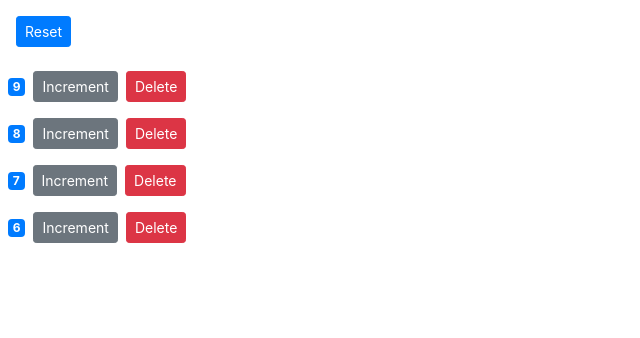
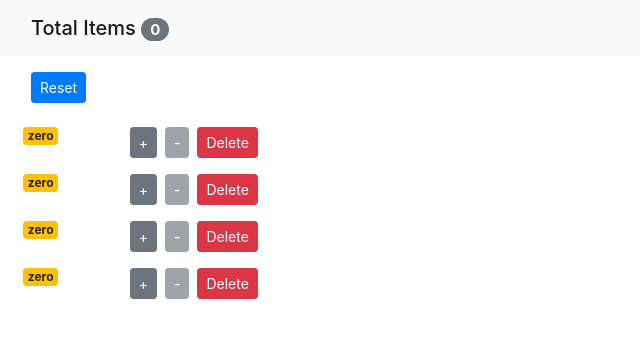
Before and after one commit to dinesh1101/DemoReact, a React (Create React App) app: page / in a window 1280 px wide. Shown: the top 338 px of the page, without its empty margins (0-640 px from the left). Built offline with nearby package versions, Linux system fonts and the light colour scheme.

Commit message:
cart completed

```diff
--- a/package.json
+++ b/package.json
@@ -8,7 +8,7 @@
   ],
   "main": "src/index.js",
   "dependencies": {
-    "bootstrap": "4.6.0",
+    "bootstrap": "4.1.0",
     "react": "17.0.2",
     "react-bootstrap": "1.6.0",
     "react-dom": "17.0.2",
--- /dev/null
+++ b/src/App.js
@@ -0,0 +1,63 @@
+import React, { Component } from "react";
+import NavBar from "./components/navbar";
+//import "./App.css";
+import Counters from "./components/counters";
+
+class App extends Component {
+  state = {
+    counters: [
+      { id: 1, value: 0 },
+      { id: 2, value: 0 },
+      { id: 3, value: 0 },
+      { id: 4, value: 0 }
+    ]
+  };
+  handleIncrement = (counter) => {
+    const counters = [...this.state.counters];
+    const index = counters.indexOf(counter);
+    //console.log(index);
+    //counters[index] = { ...counter };
+    counters[index].value++;
+    this.setState({ counters });
+  };
+  handleDecrement = (counter) => {
+    const counters = [...this.state.counters];
+    const index = counters.indexOf(counter);
+    counters[index].value--;
+    this.setState({ counters });
+  };
+  handleDelete = (counterid) => {
+    const counters = this.state.counters.filter((c) => c.id !== counterid);
+    // this.setState({ counters: counters });
+    this.setState({ counters });
+  };
+
+  handleReset = () => {
+    const counters = this.state.counters.map((c) => {
+      c.value = 0;
+      return c;
+    });
+    this.setState({ counters });
+  };
+
+  render() {
+    return (
+      <React.Fragment>
+        <NavBar
+          totalCounters={this.state.counters.filter((c) => c.value > 0).length}
+        />
+        <main>
+          <Counters
+            counters={this.state.counters}
+            onDelete={this.handleDelete}
+            onIncrement={this.handleIncrement}
+            onDecrement={this.handleDecrement}
+            onReset={this.handleReset}
+          />
+        </main>
+      </React.Fragment>
+    );
+  }
+}
+
+export default App;
--- a/src/components/counter.jsx
+++ b/src/components/counter.jsx
@@ -1,24 +1,38 @@
 import React, { Component } from "react";
+
 //import counters from './counters';
 class Counter extends Component {
   render() {
     console.log("props id is", this.props.counter.id);
     return (
-      <div>
+      <div className="row">
+        <div className="col-1">
           <span className={this.getBadge()}>{this.formatCount()}</span>
+        </div>
+
+        <div className="col">
           <button
             onClick={() => this.props.onIncrement(this.props.counter)}
-          className="btn btn-secondary btn-sm"
+            className="btn btn-secondary btn-sm m-2"
           >
-          Increment
+            +
           </button>
 
           <button
-          className="btn btn-danger btn-sm m-2"
+            onClick={() => this.props.onDecrement(this.props.counter)}
+            className="btn btn-secondary btn-sm "
+            disabled={this.props.counter.value === 0 ? "diabled" : ""}
+          >
+            -
+          </button>
+
+          <button
+            className="btn btn-danger btn-sm m-2 "
             onClick={() => this.props.onDelete(this.props.counter.id)}
           >
             Delete
           </button>
+        </div>
       </div>
     );
   }
--- a/src/components/counters.jsx
+++ b/src/components/counters.jsx
@@ -2,53 +2,27 @@
 import Counter from "./counter";
 
 class Counters extends Component {
-  state = {
-    counters: [
-      { id: 1, value: 9 },
-      { id: 2, value: 8 },
-      { id: 3, value: 7 },
-      { id: 4, value: 6 }
-    ]
-  };
-  handleIncrement = (counter) => {
-    const counters = [...this.state.counters];
-    const index = counters.indexOf(counter);
-    //console.log(index);
-    //counters[index] = { ...counter };
-    counters[index].value++;
-    this.setState({ counters });
-  };
-
-  handleDelete = (counterid) => {
-    const counters = this.state.counters.filter((c) => c.id !== counterid);
-    // this.setState({ counters: counters });
-    this.setState({ counters });
-  };
-
-  handleReset = () => {
-    const counters = this.state.counters.map((c) => {
-      c.value = 0;
-      return c;
-    });
-    this.setState({ counters });
-  };
-
   render() {
+    const {
+      counters,
+      onDelete,
+      onDecrement,
+      onIncrement,
+      onReset
+    } = this.props;
     return (
-      <div>
-        <button
-          className="btn btn-primary btn-sm m-3"
-          onClick={this.handleReset}
-        >
+      <div class="container-fluid">
+        <button className="btn btn-primary btn-sm m-3" onClick={onReset}>
           Reset
         </button>
 
-        {this.state.counters.map((counter) => (
+        {counters.map((counter) => (
           <Counter
+            counter={counter}
             key={counter.id} //value={counter.value}  // id={counter.id} *using count object to simplify code
-            counter={counter}
-            onDelete={this.handleDelete}
-            onIncrement={this.handleIncrement}
+            onDelete={onDelete}
+            onIncrement={onIncrement}
+            onDecrement={onDecrement}
           />
         ))}
       </div>
--- /dev/null
+++ b/src/components/navbar.jsx
@@ -0,0 +1,18 @@
+import React, { Component } from "react";
+
+const NavBar = ({ totalCounters }) => {
+  return (
+    <nav class="navbar navbar-light bg-light">
+      <div class="container-fluid">
+        <span class="navbar-brand mb-0 h1">
+          Total Items{" "}
+          <span className="badge badge-pill badge-secondary ">
+            {totalCounters}
+          </span>
+        </span>
+      </div>
+    </nav>
+  );
+};
+
+export default NavBar;
--- a/src/index.js
+++ b/src/index.js
@@ -2,14 +2,14 @@
 import ReactDOM from "react-dom";
 //import { Button } from "react-bootstrap";
 
-//import App from "./App";
+import App from "./App";
 import "bootstrap/dist/css/bootstrap.css";
 import Counters from "./components/counters";
 
 const rootElement = document.getElementById("root");
 ReactDOM.render(
   <StrictMode>
-    <Counters />
+    <App />
   </StrictMode>,
   rootElement
 );
```
Lines whose indentation alone changed are shown as unchanged.
